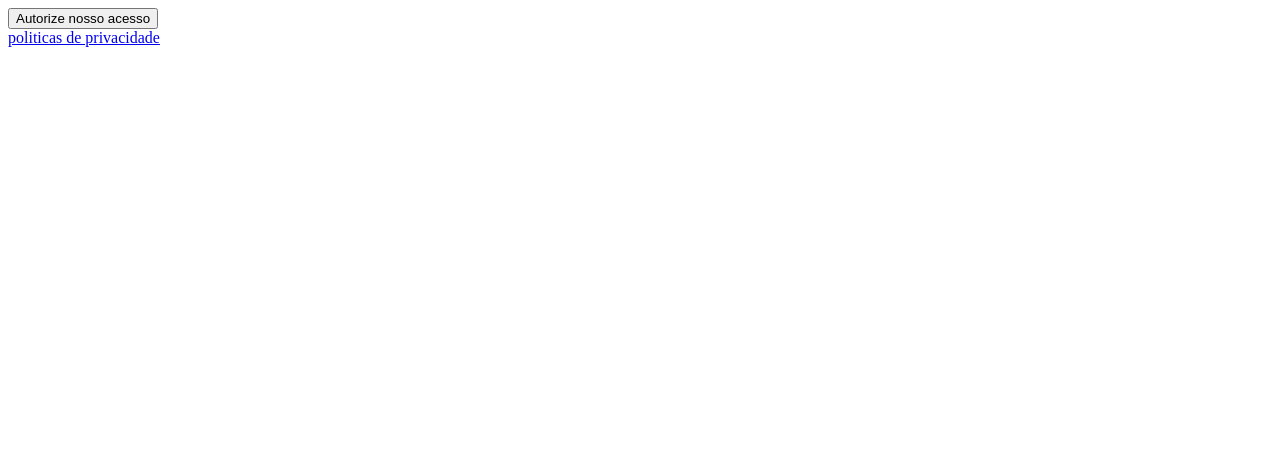
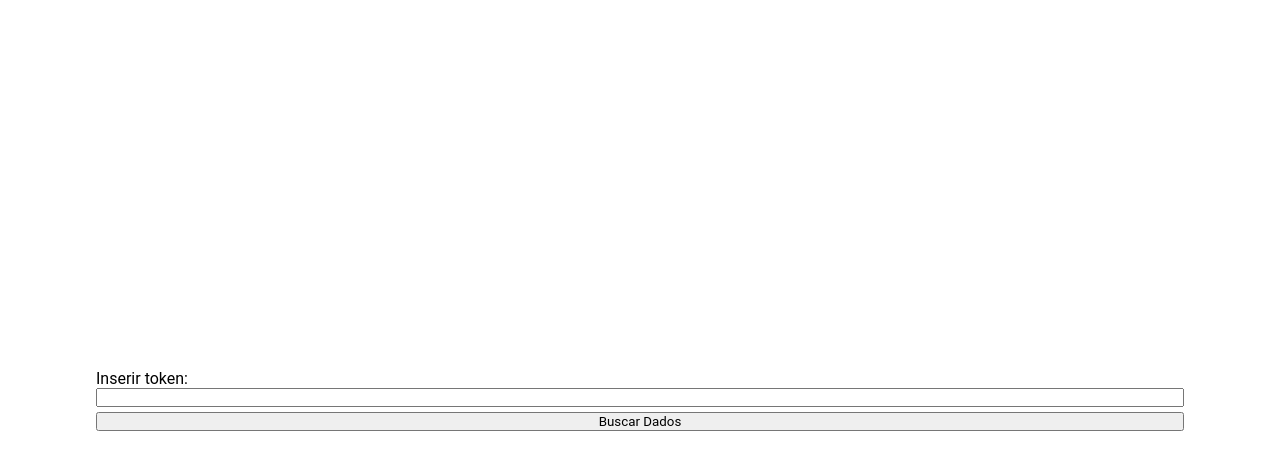
Before and after one commit to guilherme4g/instagram-challenge-front, a React (Create React App) app: page / in a window 1280 px wide. Shown: the top 470 px of the page. Built offline with nearby package versions, Linux system fonts and the light colour scheme; no server answers.

Commit message:
feat: add style to page home and interaction

```diff
--- a/src/Router.jsx
+++ b/src/Router.jsx
@@ -1,6 +1,6 @@
 import React from "react";
 import { BrowserRouter, Route } from "react-router-dom";
-import Home from "./pages/Home";
+import Home from "./pages/Home/Home";
 import PrivacyPolicy from "./pages/PrivacyPolicy";
 
 export default function Router() {
--- /dev/null
+++ b/src/index.css
@@ -0,0 +1,9 @@
+* {
+  margin: 0;
+  padding: 0;
+  box-sizing: border-box;
+}
+
+body, input, button {
+font-family: Roboto, Arial, Helvetica, sans-serif;
+}
--- a/src/index.jsx
+++ b/src/index.jsx
@@ -1,6 +1,8 @@
 import React from 'react';
 import ReactDOM from 'react-dom';
 import Router from './Router';
+
+import "./index.css";
 
 ReactDOM.render(
   <React.StrictMode>
--- a/src/pages/Home.jsx
+++ /dev/null
@@ -1,16 +0,0 @@
-import { Link } from "react-router-dom";
-
-function Home() {
-  return (
-    <div>
-      <div>
-        <button> Autorize nosso acesso </button>
-      </div>
-      <div>
-        <Link to="/privacy"> politicas de privacidade </Link>
-      </div>
-    </div>
-  );
-}
-
-export default Home;
--- /dev/null
+++ b/src/pages/Home/Home.css
@@ -0,0 +1,23 @@
+.home-page-wrapper {
+    height: 100vh;
+    display: flex;
+    align-items: center;
+    justify-content: center;
+    flex-direction: column;
+    width: 85%;
+    margin: auto;
+}
+
+label {
+  width: 100%;
+  float: left;
+}
+
+input {
+    width: 100%;
+    margin-bottom: 5px;
+}
+
+button {
+    width: 100%;
+}
--- /dev/null
+++ b/src/pages/Home/Home.jsx
@@ -0,0 +1,52 @@
+import { useEffect, useState } from "react";
+import {  useLocation } from "react-router-dom";
+
+import api from "../../api/api";
+
+import './Home.css';
+
+function Home(props) {
+
+  const [token, setToken] = useState('');
+
+  function useQuery() {
+    return new URLSearchParams(useLocation().search);
+  }
+
+  let query = useQuery();
+
+  useEffect(() => {
+    console.log(query.get("code"));
+  });
+
+  const onChangeInput = (value) => {
+    setToken(value);
+  }
+
+  const onClickButton = () => {
+    api.get('/user/data/instagram', {
+      params: {
+        token: token
+      }
+    }).then(res => {
+      console.log(res);
+    }).catch(error => {
+      console.log(error);
+    })
+  }
+
+  return (
+    <div className="home-page-wrapper">
+      <label htmlFor=""> Inserir token: </label>
+      <input onChange={e => onChangeInput(e.target.value)} value={token} type="text"/>
+      <button onClick={onClickButton}>
+        Buscar Dados
+      </button>
+      {/* <div>
+        <a href="https://api.instagram.com/oauth/authorize?client_id=514078809607675&redirect_uri=https://frosty-rosalind-dca014.netlify.app/&scope=user_profile,user_media&response_type=code"> capturar dados </a>
+      </div>   */}
+    </div>
+  );
+}
+
+export default Home;
```
